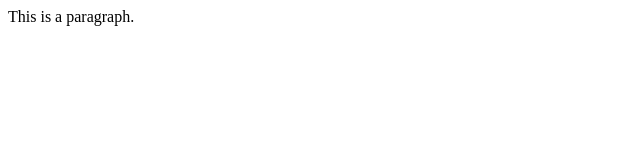
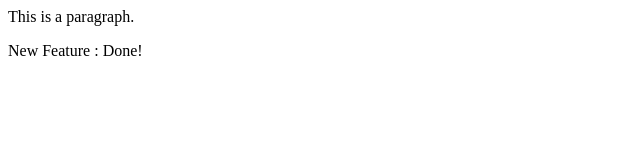
Before and after one commit to DivyarajSunva/localRepo, a plain HTML site: page index.html in a window 1280 px wide. Shown: the whole page, without its empty margins (0-640 px from the left). Drawn offline with Linux system fonts and the light colour scheme.

Commit message:
Add New Feature

```diff
--- a/index.html
+++ b/index.html
@@ -1 +1,2 @@
 <p>This is a paragraph.</p>
+<p>New Feature : Done!</p>
```
